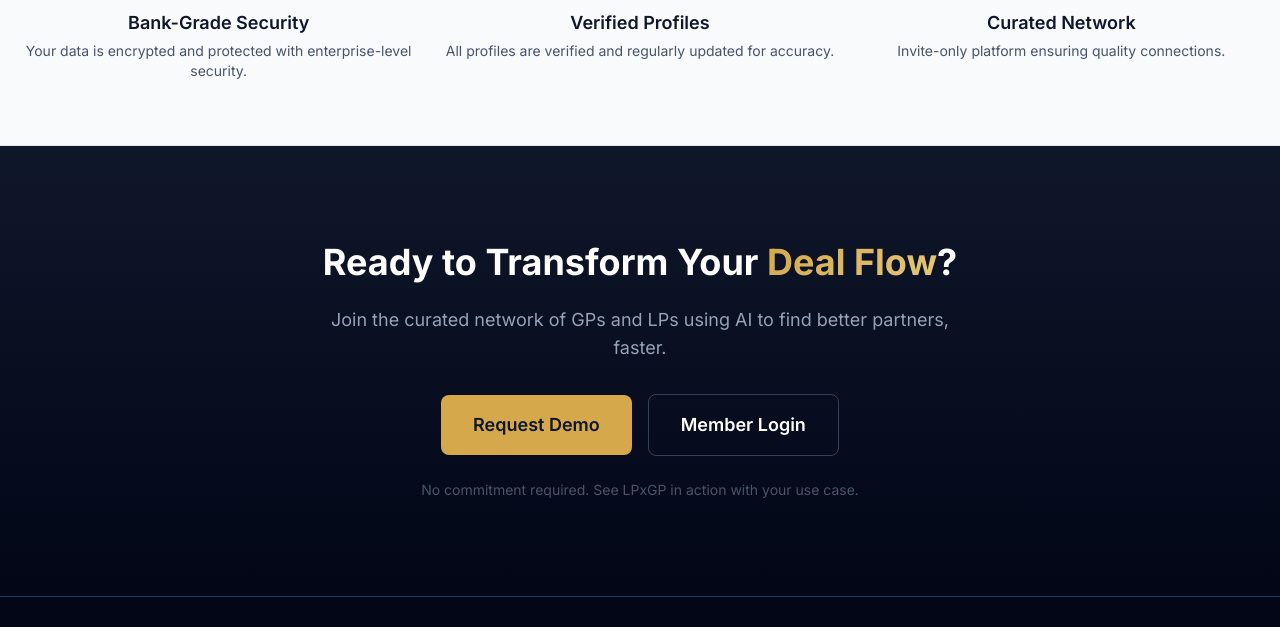
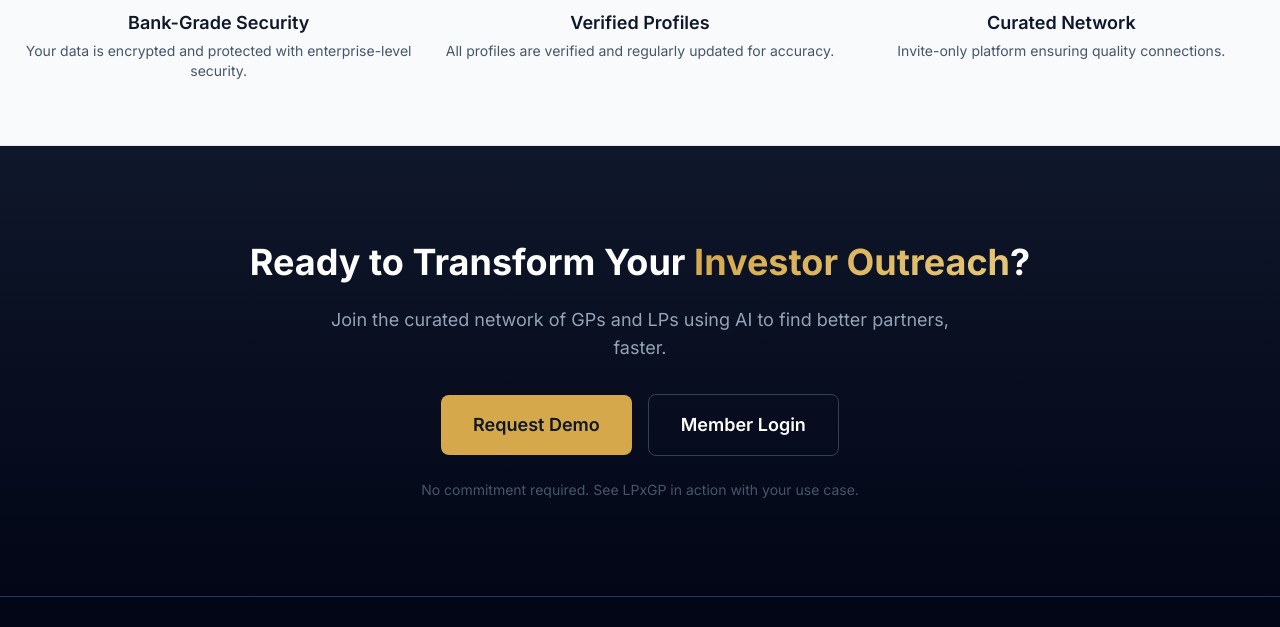
Before and after one commit to robotijn/lpxgp, a plain HTML site: page docs/mockups/landing.html in a window 1280 px wide. Shown: the part 3360-3987 px from the top of the page. Drawn offline with nearby package versions, Linux system fonts and the light colour scheme.

Commit message:
Update landing page CTA: Deal Flow → Investor Outreach
🤖 Generated with [Claude Code](https://claude.com/claude-code)

Co-Authored-By: Claude Opus 4.5 <noreply@anthropic.com>

```diff
--- a/docs/mockups/landing.html
+++ b/docs/mockups/landing.html
@@ -521,7 +521,7 @@
     <section id="demo" class="py-24 bg-gradient-to-b from-navy-900 to-navy-950">
         <div class="max-w-4xl mx-auto px-6 text-center">
             <h2 class="text-3xl lg:text-4xl font-bold text-white mb-6">
-                Ready to Transform Your <span class="gradient-text">Deal Flow</span>?
+                Ready to Transform Your <span class="gradient-text">Investor Outreach</span>?
             </h2>
             <p class="text-lg text-navy-300 mb-8 max-w-2xl mx-auto">
                 Join the curated network of GPs and LPs using AI to find better partners, faster.
```
